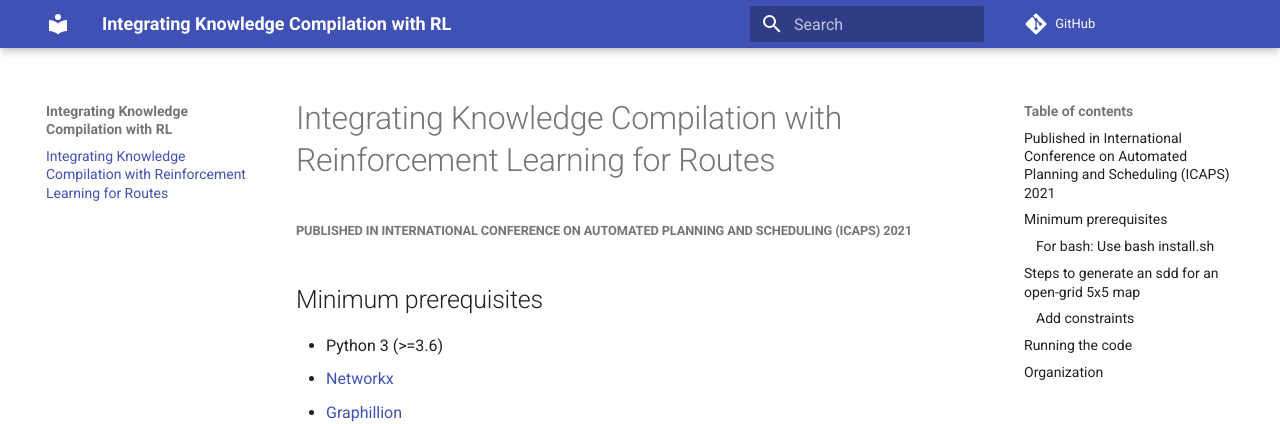
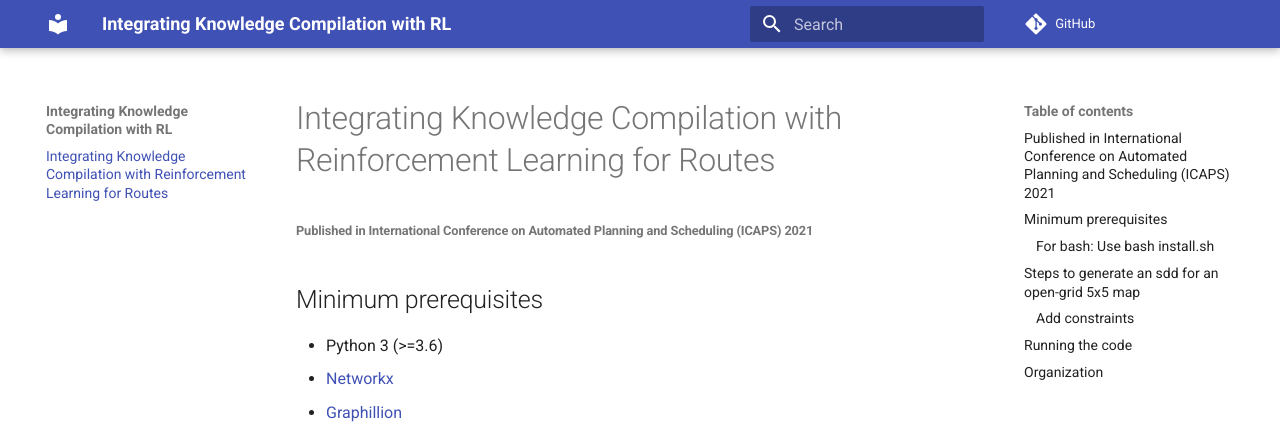
Before and after one commit to kushagra06/KCRL-Docs, an MkDocs documentation site: the page built from docs/index.md, in a window 1280 px wide. Shown: the top 424 px of the page. Built offline with MkDocs 1.6.1 and Material for MkDocs 9.7.7, drawn with Linux system fonts in a browser that asks for light colours; comment, search, counter and statistics services are not loaded.

```diff
--- a/docs/index.md
+++ b/docs/index.md
@@ -1,5 +1,7 @@
+
 # Integrating Knowledge Compilation with Reinforcement Learning for Routes
-##### Published in International Conference on Automated Planning and Scheduling (ICAPS) 2021
+
+###### Published in International Conference on Automated Planning and Scheduling (ICAPS) 2021
 
 ## Minimum prerequisites
 * Python 3 (>=3.6)
```
